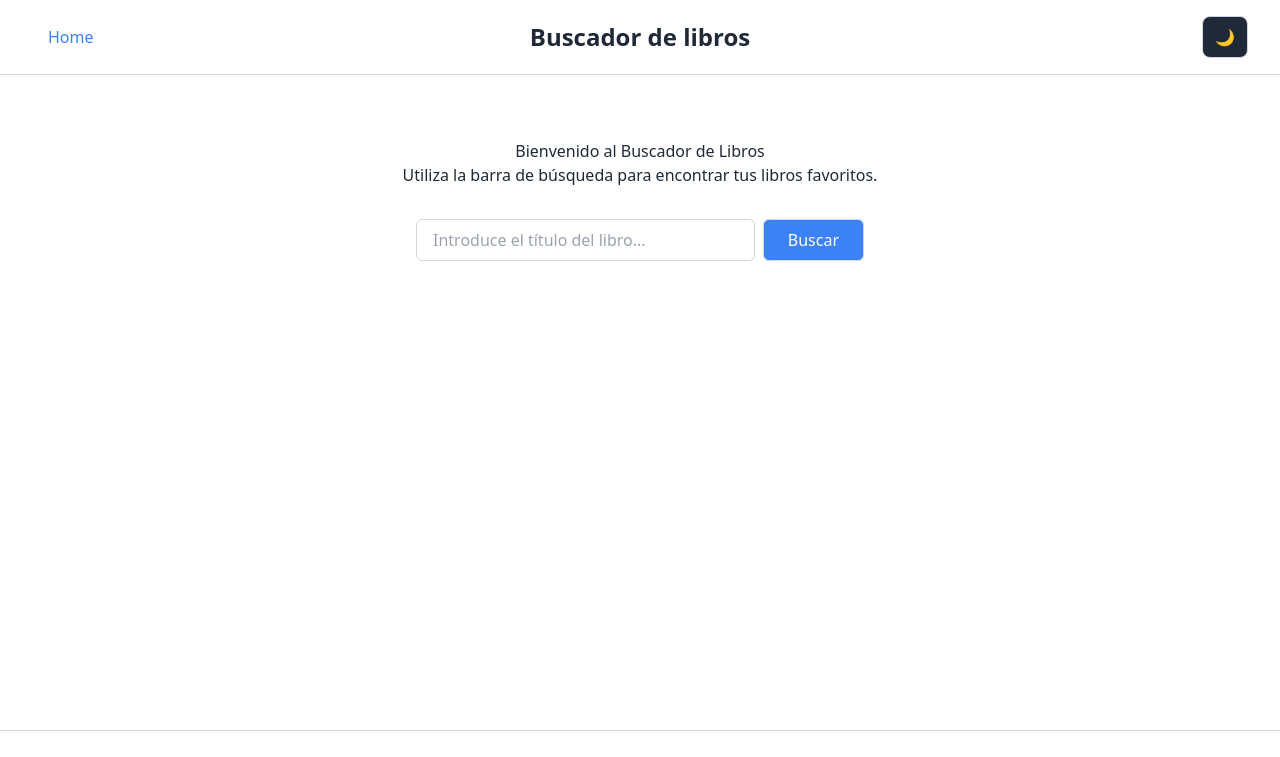
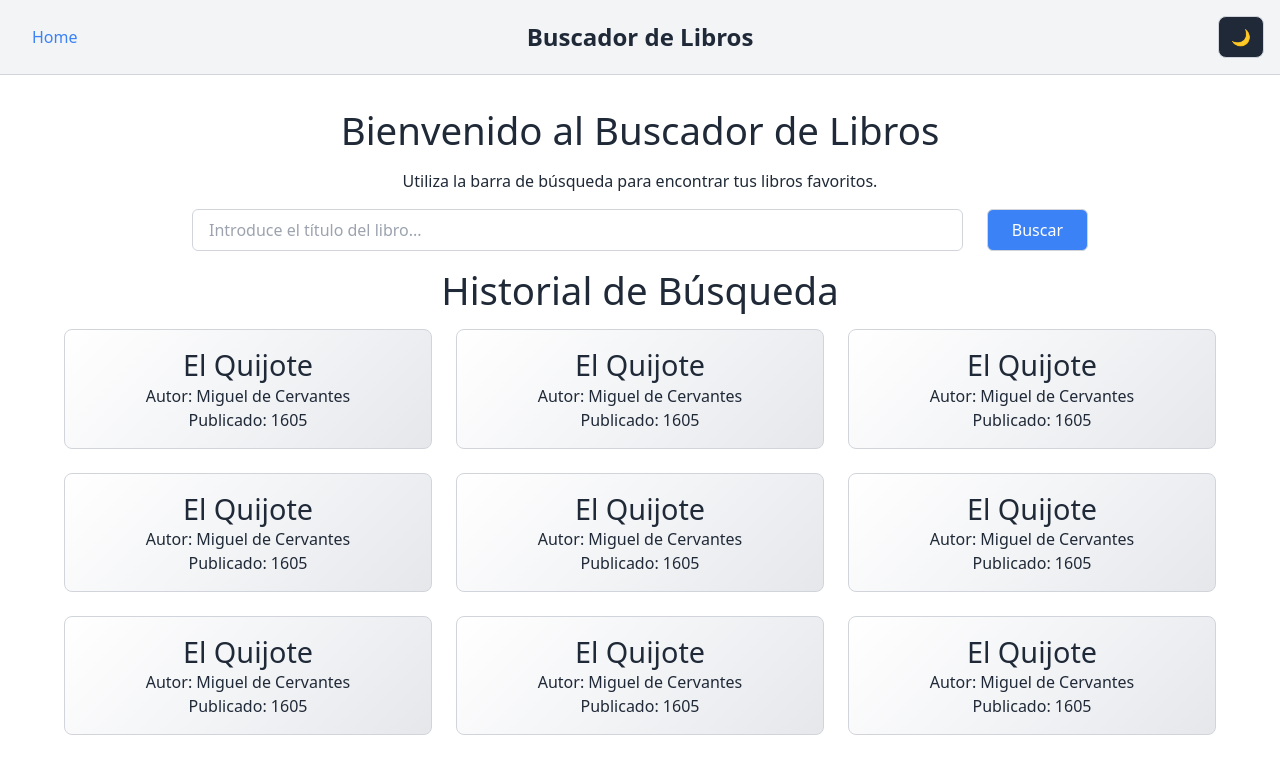
Before and after one commit to alex-boni/PAD-2025-26-G02-Practicas, a React (Vite) app: page / in a window 1280 px wide. Shown: the top 757 px of the page. Built offline with nearby package versions, Linux system fonts and the light colour scheme.

Commit message:
Añadir historial, componente BookCard y mejorar estilos

```diff
--- a/src/App.css
+++ b/src/App.css
@@ -17,11 +17,16 @@
   padding: 2rem;
 }
 
+.app-header {
+  background: var(--bg-secondary);
+}
+
 .app-footer {
   padding: 1.5rem;
   text-align: center;
   border-top: 1px solid var(--border-color);
   margin-top: auto;
+  background: var(--bg-secondary);
 }
 
 .app-footer p {
@@ -32,7 +37,7 @@
 .app-nav {
   display: flex;
   align-items: center;
-  padding: 1rem 2rem;
+  padding: 1rem;
   border-bottom: 1px solid var(--border-color);
 }
 
--- a/src/App.jsx
+++ b/src/App.jsx
@@ -34,7 +34,7 @@ export default function App() {
                             <Link to="/" className="nav-link">Home</Link>
                         </div>
                         <div className='nav-middle'>
-                            <h1 className="app-title">Buscador de libros</h1>
+                            <h1 className="app-title">Buscador de Libros</h1>
                         </div>
                         <div className='nav-right'>
                             <button onClick={toggleTheme} className="theme-toggle">
--- /dev/null
+++ b/src/components/BookCard.css
@@ -0,0 +1,20 @@
+@import "tailwindcss";
+
+.book-card {
+    background: linear-gradient(135deg, var(--bg-primary), var(--bg-secondary), var(--bg-tertiary));
+    border: 1px solid var(--border-color);
+    border-radius: 0.5rem;
+    padding: 1rem;
+    transition: transform 0.2s ease, box-shadow 0.2s ease;
+    display: flex;
+    flex-direction: column;
+    align-items: center;
+    text-align: center;
+}
+
+.book-card:hover {
+    transform: translateY(-5px);
+    box-shadow: var(--shadow);
+    background: linear-gradient(135deg, var(--bg-secondary), var(--bg-tertiary), var(--bg-primary));
+    transition-duration: 250ms;
+}
--- /dev/null
+++ b/src/components/BookCard.tsx
@@ -0,0 +1,18 @@
+import "./BookCard.css"
+type Book = {
+    title: string;
+    author: string;
+    publishedDate: string;
+    link: string;
+};
+export default function BookCard(book: Book) {
+    return (
+        <a href={book.link}>
+            <li className="book-card">
+                <h3>{book.title}</h3>
+                <p>Autor: {book.author}</p>
+                <p>Publicado: {book.publishedDate}</p>
+            </li>
+        </a>
+    );
+}
--- a/src/index.css
+++ b/src/index.css
@@ -31,7 +31,7 @@
   --text-tertiary: #9ca3af;
 
   --border-color: #d1d5db;
-  --shadow: 0 1px 3px rgba(0, 0, 0, 0.1);
+  --shadow: 0 10px 15px rgba(0, 0, 0, 0.1);
 }
 
 /* Dark mode */
@@ -52,12 +52,11 @@
   --text-tertiary: #94a3b8;
 
   --border-color: #475569;
-  --shadow: 0 1px 3px rgba(0, 0, 0, 0.3);
+  --shadow: 0 10px 15px rgba(255, 255, 255, 0.1);
 }
 
 * {
   color: var(--text-primary);
-  background-color: var(--bg-primary);
   border-color: var(--border-color);
 }
 
@@ -86,6 +85,16 @@ h1 {
   line-height: 1.1;
 }
 
+h2 {
+  font-size: 2.4em;
+  line-height: 1.2;
+}
+
+h3 {
+  font-size: 1.8em;
+  line-height: 1.3;
+}
+
 button {
 
   font-size: 1em;
--- a/src/pages/Home.css
+++ b/src/pages/Home.css
@@ -4,17 +4,17 @@
     display: flex;
     flex-direction: column;
     align-items: center;
+    text-align: center;
     justify-content: center;
-    padding: 2rem;
-    background: none;
+    gap: 1rem;
+    width: 100%;
 }
 
 .book-search {
     width: 100%;
-    max-width: 28rem;
-    margin-top: 2rem;
+    max-width: 56rem;
     display: flex;
-    gap: 0.5rem;
+    gap: 1.5rem;
     transition: all 0.1s ease;
 }
 
@@ -51,6 +51,7 @@
 
 .book-search-button:hover {
     background-color: var(--color-secondary);
+    transform: scale(1.05);
 }
 
 .book-search-button:active {
--- a/src/pages/Home.jsx
+++ b/src/pages/Home.jsx
@@ -1,7 +1,9 @@
+import BookCard from "../components/BookCard"
 import "./Home.css"
 
 export default function Home() {
-    return <div className="home-container">
+    return (
+        <div className="home-container">
             <h2>Bienvenido al Buscador de Libros</h2>
             <p>Utiliza la barra de búsqueda para encontrar tus libros favoritos.</p>
             <div className="book-search">
@@ -13,5 +15,26 @@ export default function Home() {
                     Buscar
                 </button>
             </div>
+
+            <h2>Historial de Búsqueda</h2>
+            <ul className="container max-w-6xl mx-auto grid gap-6 sm:grid-cols-2 lg:grid-cols-3">
+                {/* Ejemplos de BookCard hardcodeados */}
+                <BookCard title="El Quijote" author="Miguel de Cervantes" publishedDate="1605" link="#" />
+                <BookCard title="El Quijote" author="Miguel de Cervantes" publishedDate="1605" link="#" />
+                <BookCard title="El Quijote" author="Miguel de Cervantes" publishedDate="1605" link="#" />
+                <BookCard title="El Quijote" author="Miguel de Cervantes" publishedDate="1605" link="#" />
+                <BookCard title="El Quijote" author="Miguel de Cervantes" publishedDate="1605" link="#" />
+                <BookCard title="El Quijote" author="Miguel de Cervantes" publishedDate="1605" link="#" />
+                <BookCard title="El Quijote" author="Miguel de Cervantes" publishedDate="1605" link="#" />
+                <BookCard title="El Quijote" author="Miguel de Cervantes" publishedDate="1605" link="#" />
+                <BookCard title="El Quijote" author="Miguel de Cervantes" publishedDate="1605" link="#" />
+                <BookCard title="El Quijote" author="Miguel de Cervantes" publishedDate="1605" link="#" />
+                <BookCard title="El Quijote" author="Miguel de Cervantes" publishedDate="1605" link="#" />
+                <BookCard title="El Quijote" author="Miguel de Cervantes" publishedDate="1605" link="#" />
+                <BookCard title="El Quijote" author="Miguel de Cervantes" publishedDate="1605" link="#" />
+                <BookCard title="El Quijote" author="Miguel de Cervantes" publishedDate="1605" link="#" />
+                <BookCard title="El Quijote" author="Miguel de Cervantes" publishedDate="1605" link="#" />
+            </ul>
         </div>
+    )
 }
```
Lines whose indentation alone changed are shown as unchanged.
